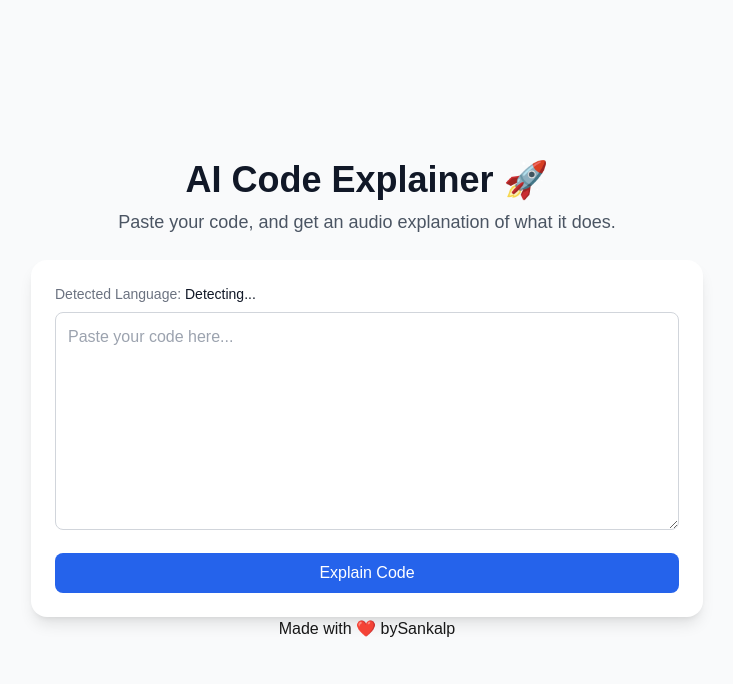
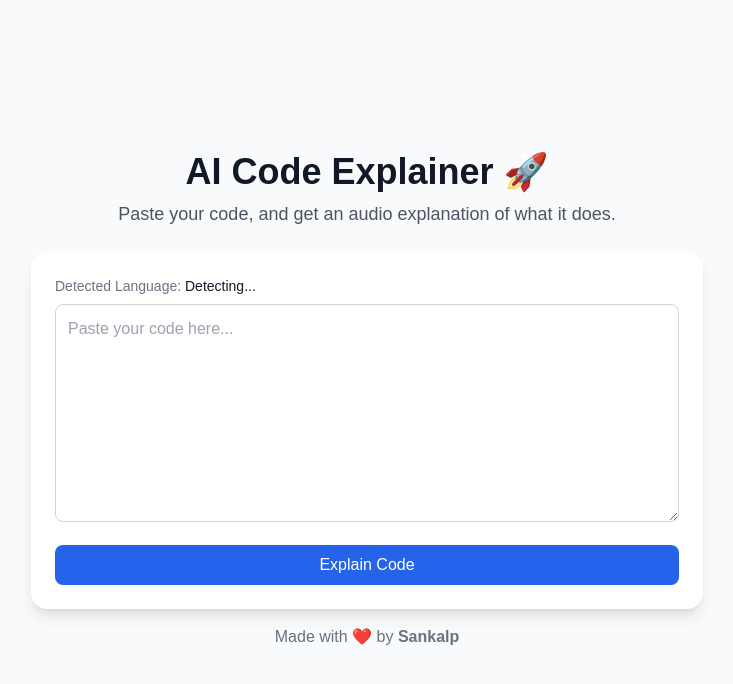
Before and after one commit to 1Sankalp/codexplain, a Next.js app: page / in a window 1280 px wide. Shown: the top 684 px of the page, without its empty margins (273-1006 px from the left). Built offline with nearby package versions, Linux system fonts and the light colour scheme.

Commit message:
Initial commit4

```diff
--- a/pages/index.js
+++ b/pages/index.js
@@ -58,9 +58,20 @@
           {isLoading ? "Explaining..." : "Explain Code"}
         </button>
       </div>
-      <div>
-        <text>Made with ❤️ by</text><a href="https://github.com/1sankalp">Sankalp</a>
-      </div>
+      {/* ❤️ Footer */}
+      <p className="mt-4 text-gray-500">
+        Made with ❤️ by{" "}
+        <a
+          href="https://github.com/1sankalp"
+          target="_blank"
+          rel="noopener noreferrer"
+          className="text-600 font-semibold hover"
+        >
+          Sankalp
+        </a>
+      </p>
+
+
 
       {audioUrl && (
         <div className="mt-6 w-full max-w-2xl bg-white p-4 rounded-lg shadow">
```
